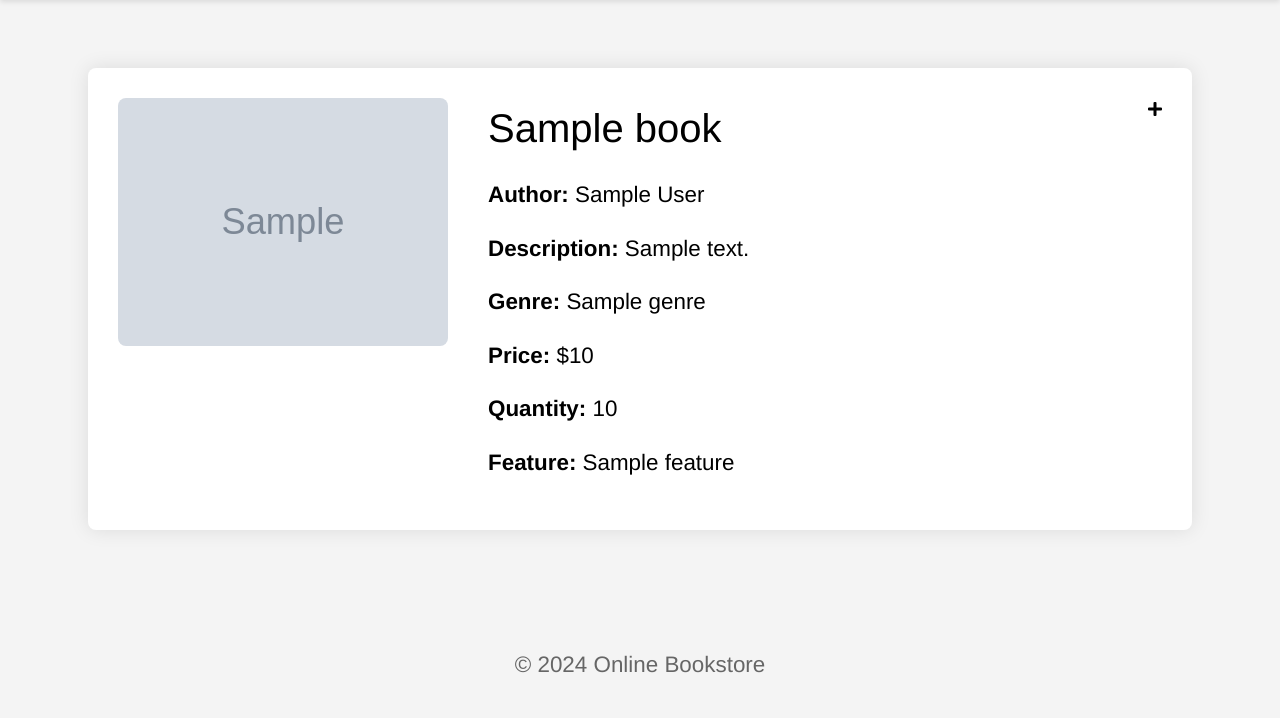
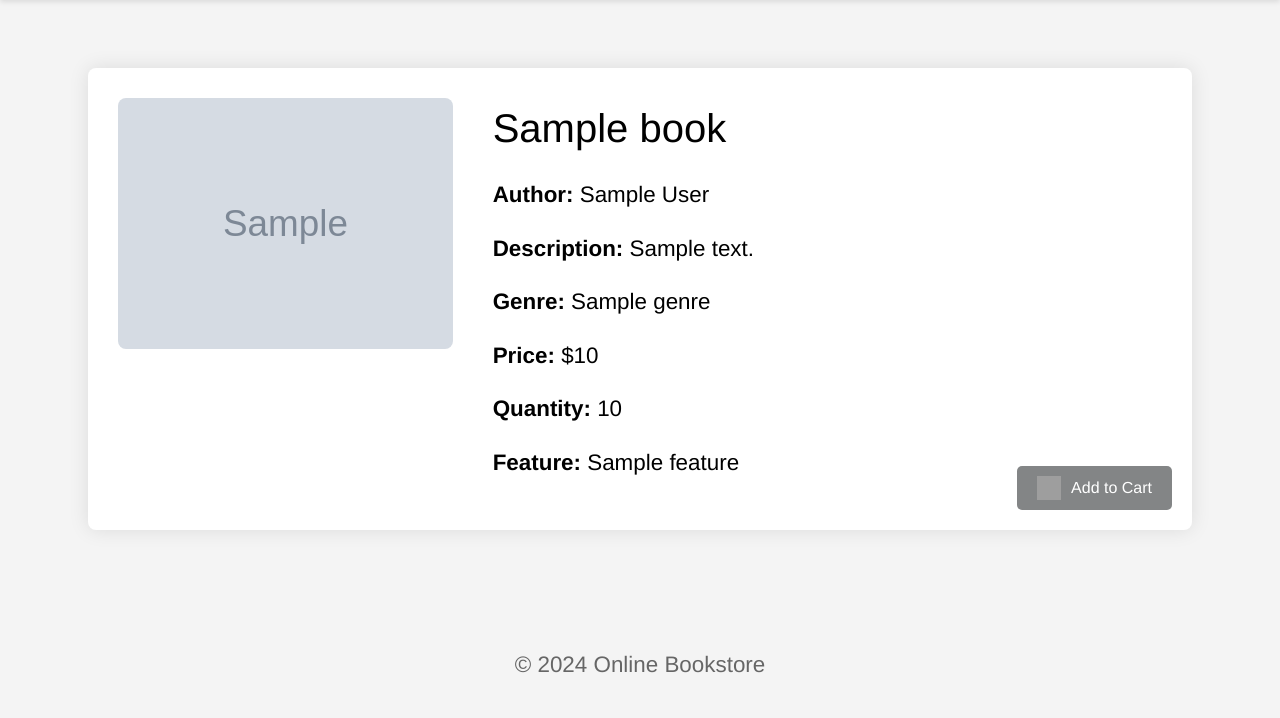
Before and after one commit to kashyapkurmilla/e-Commerce-Docker, a Flask app: template templates/book_details.html in a window 1280 px wide. Shown: the part 82-800 px from the top of the page. Run offline with Flask 2, Linux system fonts and the light colour scheme; the template is opened without the code that fills it: most values are stand-ins (such as "Sample title", 1, 10 or a date in 2020); grey boxes marked "Sample" are stand-in pictures.

Commit message:
"Updated CSS styles for add-to-cart button and adjusted HTML structure; modified JavaScript functions for logout and dropdown toggling."

```diff
--- a/templates/book_details.html
+++ b/templates/book_details.html
@@ -162,24 +162,24 @@
 
         .add-to-cart {
             position: absolute;
-            bottom: 30px;
-            right: 30px;
+            bottom: 20px;
+            right: 20px;
             background-color: #838586;
             color: white;
-            padding: 15px 30px;
+            padding: 10px 20px;
             border: none;
-            border-radius: 8px;
+            border-radius: 5px;
             cursor: pointer;
-            font-size: 1.6rem;
+            font-size: 16px;
             transition: background-color 0.3s, transform 0.3s;
             display: flex;
             align-items: center;
         }
 
         .add-to-cart img {
-            width: 30px;
-            height: 30px;
-            margin-right: 15px;
+            width: 24px;
+            height: 24px;
+            margin-right: 10px;
         }
 
         .add-to-cart:hover {
@@ -233,9 +233,11 @@
                 <p><strong>Quantity:</strong> {{ book.quantity }}</p>
                 <p><strong>Feature:</strong> {{ book.feature }}</p>
             </div>
-            <button
-                onclick="addToCart('{{ book.bookId }}', '{{ book.name }}', '{{ book.price }}', '{{ book.image_url }}', '{{ book.author }}', '{{ book.feature }}')"
-                class="add-to-cart-btn"><i class="fas fa-plus"></i></button>
+            <button class="add-to-cart"
+                onclick="addToCart('{{ book.bookId }}', '{{ book.name }}', '{{ book.price }}', '{{ book.image_url }}', '{{ book.author }}', '{{ book.feature }}')">
+                <img src="http://localhost:9000/products/cart related/add to cart.png" alt="Cart Icon">
+                Add to Cart
+            </button>
         </div>
     </div>
     <footer class="footer">
@@ -276,22 +278,18 @@
                 });
         }
 
-
         function confirmLogout() {
             if (confirm('Online Bookstore isn\'t the same without you. Are you sure you want to logout?')) {
                 window.location.href = "/";
             }
         }
-
         function toggleDropdown(event) {
             event.stopPropagation();
             var dropdown = event.target.nextElementSibling;
             var isOpen = dropdown.style.display === 'block';
             closeAllDropdowns();
             dropdown.style.display = isOpen ? 'none' : 'block';
-        }
-
-        // Close all dropdowns
+        }// Close all dropdowns
         function closeAllDropdowns() {
             var dropdowns = document.querySelectorAll('.dropdown-content');
             dropdowns.forEach(function (dropdown) {
```
